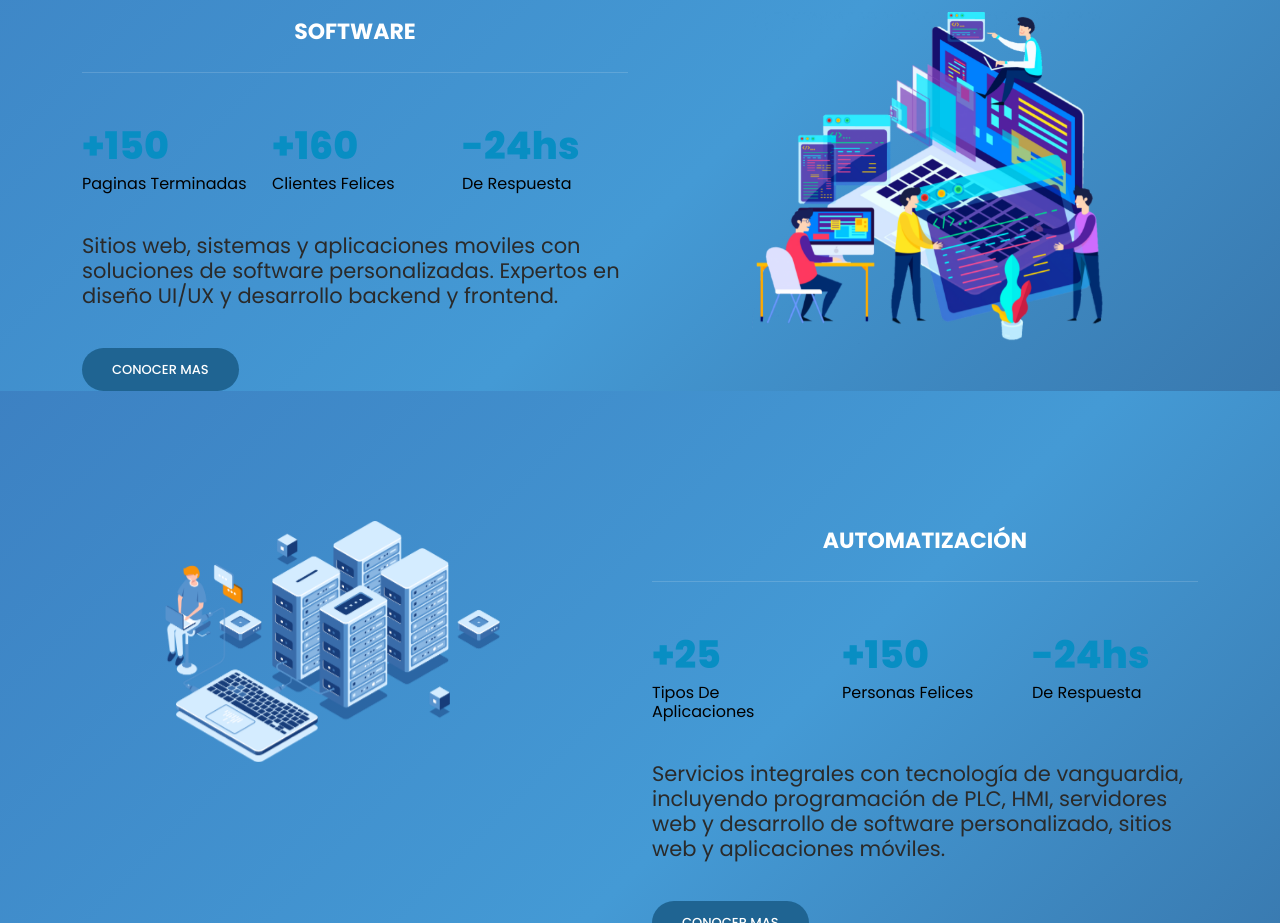
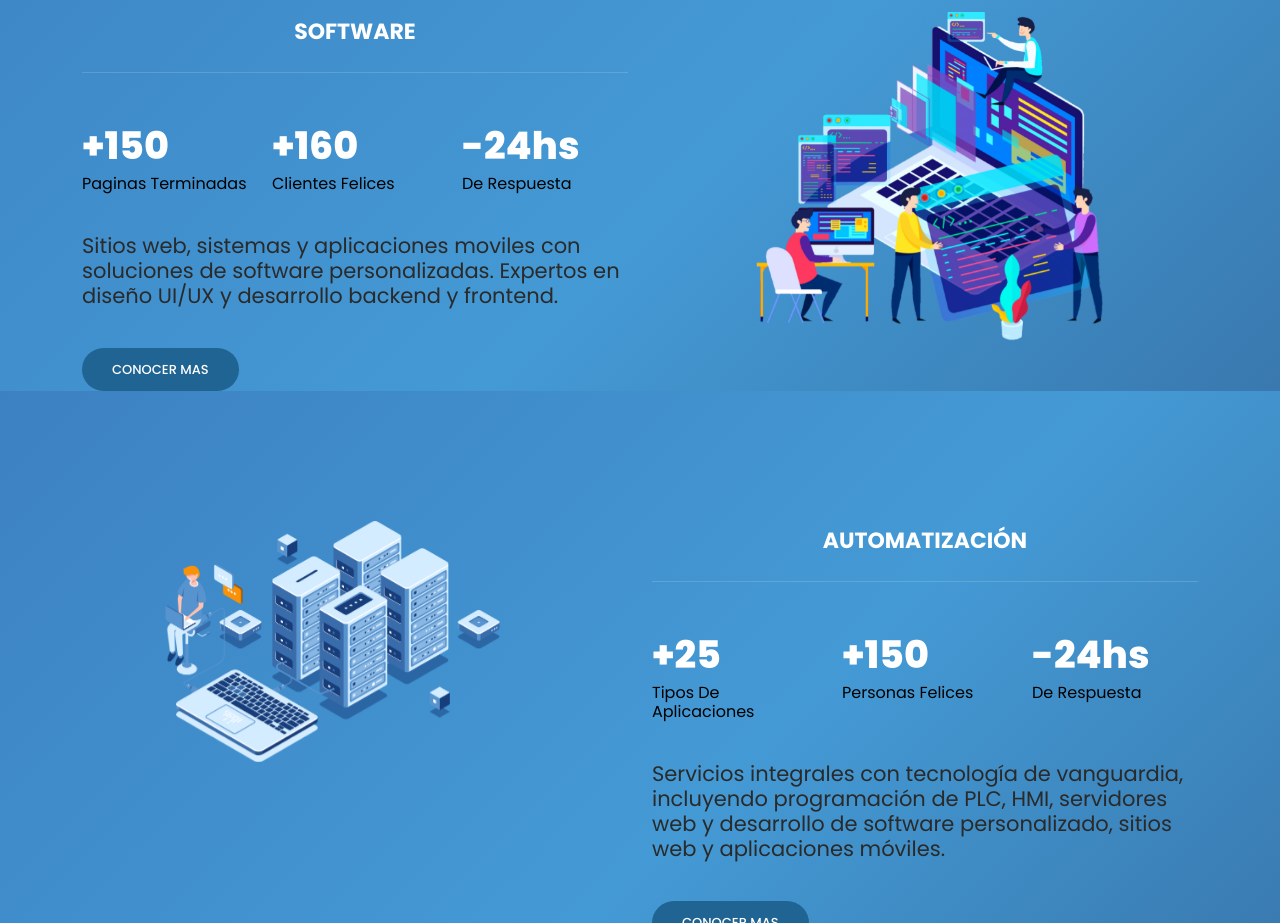
Before and after one commit to ignaciosoraka/AutoSolve, a plain HTML site: page index.html in a window 1280 px wide. Shown: the part 1180-2103 px from the top of the page. Drawn offline with nearby package versions, Linux system fonts and the light colour scheme.

Commit message:
colortexto

```diff
--- a/assets/css/templatemo-edu-meeting.css
+++ b/assets/css/templatemo-edu-meeting.css
@@ -1052,7 +1052,7 @@ About Us Style
 .about-us .about-item h4 {
   font-size: 38px;
   font-weight: 800;
-  color: #088ec3;
+  color:#fff;
 }
 
 .about-us .about-item h6 {
```
